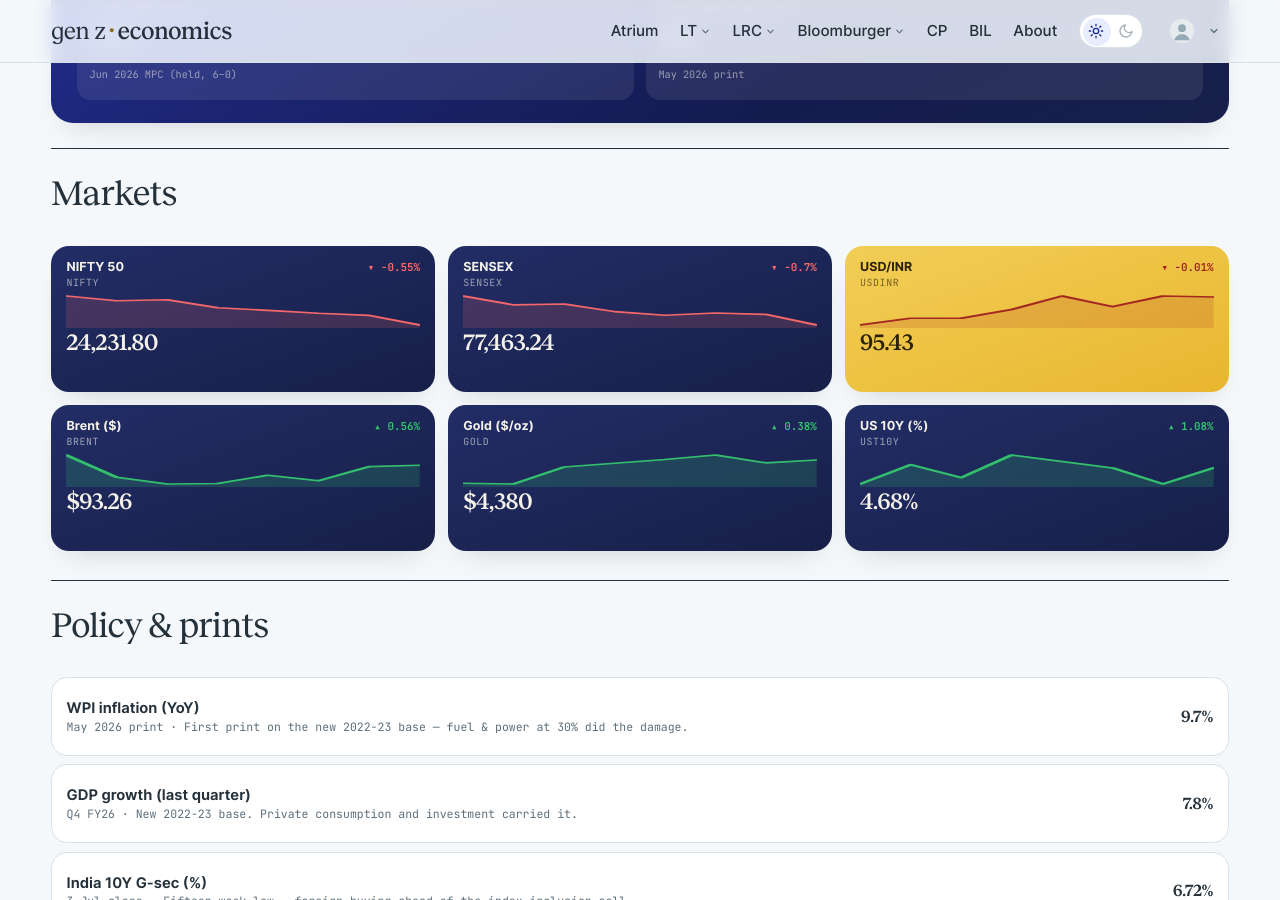
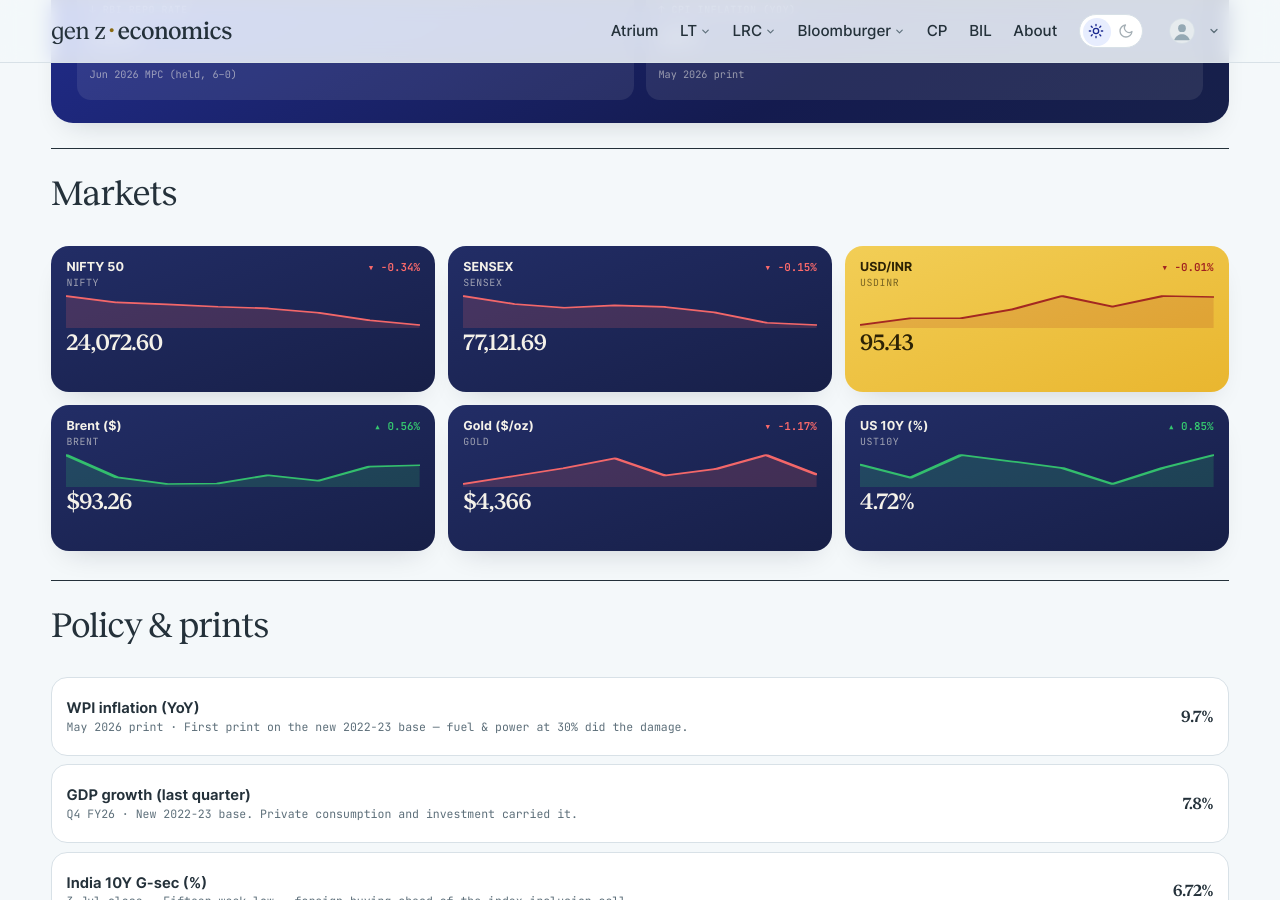
Before and after one commit to harsharya7021/genz-economics.com, a Jekyll site: the page built from macro-watch.html, in a window 1280 px wide and 900 px high, scrolled down 599 px. Built offline with Jekyll 4.4.1, drawn with Linux system fonts in a browser that asks for light colours; comment, search, counter and statistics services are not loaded.

Commit message:
data: morning market refresh

```diff
--- a/_data/macro.json
+++ b/_data/macro.json
@@ -1,34 +1,34 @@
 {
-  "as_of": "18 Aug 2026 close",
+  "as_of": "19 Aug 2026 close",
   "auto": {
     "nifty": {
       "label": "NIFTY 50",
-      "v": "24,231.80",
-      "chg": -0.55,
+      "v": "24,072.60",
+      "chg": -0.34,
       "spark": [
-        24636.0,
-        24570.65,
         24583.801,
         24471.699,
         24435.949,
         24395.85,
         24366.0,
-        24231.801
+        24287.65,
+        24154.9,
+        24072.6
       ]
     },
     "sensex": {
       "label": "SENSEX",
-      "v": "77,463.24",
-      "chg": -0.7,
+      "v": "77,121.69",
+      "chg": -0.15,
       "spark": [
-        78954.758,
-        78499.172,
         78542.438,
         78154.25,
         77966.352,
         78079.961,
         78009.25,
-        77463.242
+        77728.156,
+        77235.461,
+        77121.688
       ]
     },
     "usdinr": {
@@ -63,32 +63,32 @@
     },
     "gold": {
       "label": "Gold ($/oz)",
-      "v": "$4,380",
-      "chg": 0.38,
+      "v": "$4,366",
+      "chg": -1.17,
       "spark": [
-        4245.8,
-        4242.0,
         4340.7,
         4361.8,
         4383.0,
         4408.9,
         4363.6,
-        4380.4
+        4380.4,
+        4417.8,
+        4366.0
       ]
     },
     "ust10y": {
       "label": "US 10Y (%)",
-      "v": "4.68%",
-      "chg": 1.08,
+      "v": "4.72%",
+      "chg": 0.85,
       "spark": [
-        4.63,
         4.69,
         4.65,
         4.72,
         4.7,
         4.68,
         4.63,
-        4.68
+        4.68,
+        4.72
       ]
     }
   },
--- a/_data/markets.yml
+++ b/_data/markets.yml
@@ -2,38 +2,38 @@
 # USD/INR) are refreshed each weekday morning by the market-data workflow;
 # the India 10Y G-Sec line is maintained by hand. Do not hand-edit the
 # live tickers — the job overwrites them.
-as_of: 18 Aug 2026
+as_of: 19 Aug 2026
 tickers:
 - symbol: NIFTY 50
   code: ^NSEI
-  value: 24,231.80
-  change: −134.20
-  pct: −0.55%
+  value: 24,072.60
+  change: −82.30
+  pct: −0.34%
   dir: down
   spark:
-  - 24636.0
-  - 24570.65
   - 24583.801
   - 24471.699
   - 24435.949
   - 24395.85
   - 24366.0
-  - 24231.801
+  - 24287.65
+  - 24154.9
+  - 24072.6
 - symbol: SENSEX
   code: BSE
-  value: 77,463.24
-  change: −546.01
-  pct: −0.70%
+  value: 77,121.69
+  change: −113.77
+  pct: −0.15%
   dir: down
   spark:
-  - 78954.758
-  - 78499.172
   - 78542.438
   - 78154.25
   - 77966.352
   - 78079.961
   - 78009.25
-  - 77463.242
+  - 77728.156
+  - 77235.461
+  - 77121.688
 - symbol: USD / INR
   code: FX
   value: '95.43'
```
